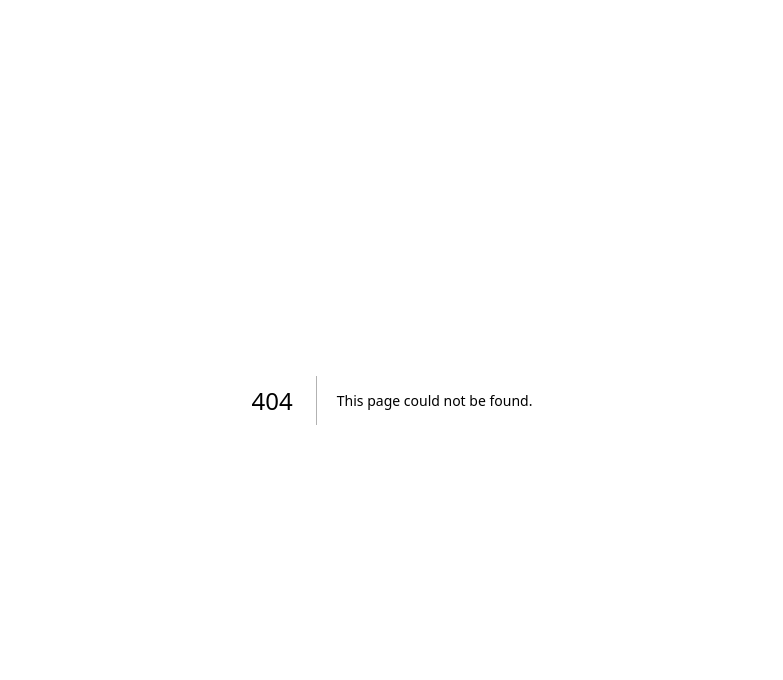
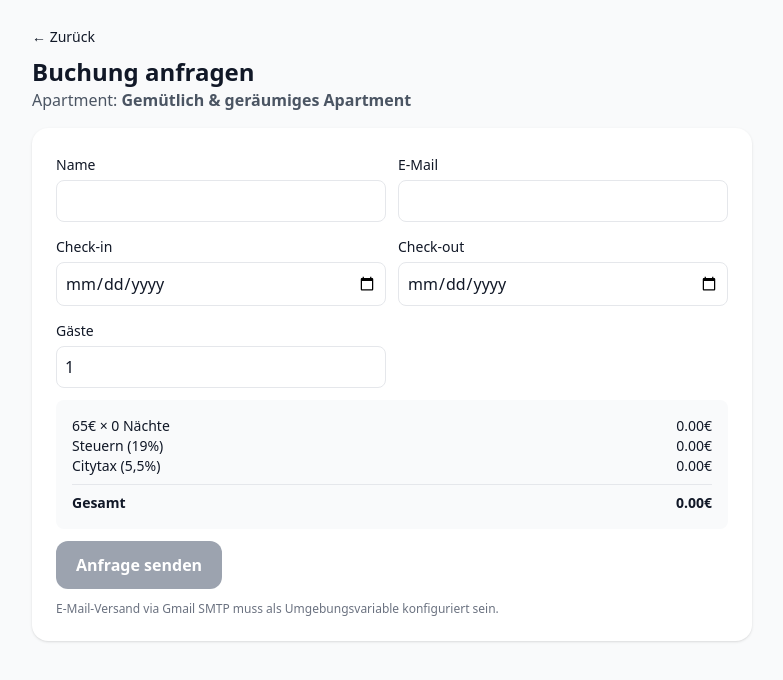
Before and after one commit to Merthan5446/Ugurlu-Living, a Next.js app: page /booking in a window 1280 px wide. Before the commit this address had no page. Shown: the top 680 px of the page, without its empty margins (248-1031 px from the left). Built offline with nearby package versions, Linux system fonts and the light colour scheme.

Commit message:
Create booking.js

```diff
--- /dev/null
+++ b/pages/booking.js
@@ -0,0 +1,112 @@
+import { useRouter } from "next/router";
+import { useMemo, useState } from "react";
+import { APARTMENTS, FEES } from "@/lib/apartments";
+
+function nightsBetween(start, end) {
+  if (!start || !end) return 0;
+  const s = new Date(start);
+  const e = new Date(end);
+  const ms = e - s;
+  if (ms <= 0) return 0;
+  return Math.ceil(ms / 86400000);
+}
+
+export default function Booking() {
+  const router = useRouter();
+  const [form, setForm] = useState({
+    name: "",
+    email: "",
+    guests: 1,
+    checkin: "",
+    checkout: "",
+  });
+
+  const apt = useMemo(
+    () => APARTMENTS.find((a) => a.id === router.query.id) || APARTMENTS[0],
+    [router.query.id]
+  );
+
+  const nights = nightsBetween(form.checkin, form.checkout);
+  const subtotal = nights * apt.price + (nights > 0 ? FEES.cleaning : 0);
+  const tax = subtotal * FEES.tax;
+  const citytax = subtotal * FEES.cityTax;
+  const total = subtotal + tax + citytax;
+
+  const canSubmit = form.name && form.email && nights > 0;
+
+  async function submit(e) {
+    e.preventDefault();
+    if (!canSubmit) return;
+
+    const res = await fetch("/api/book", {
+      method: "POST",
+      headers: { "Content-Type": "application/json" },
+      body: JSON.stringify({
+        apartmentId: apt.id,
+        apartmentTitle: apt.title,
+        pricePerNight: apt.price,
+        ...form,
+        nights,
+        subtotal,
+        tax,
+        citytax,
+        total,
+      }),
+    });
+
+    if (res.ok) {
+      alert("Anfrage gesendet! Du erhältst eine Bestätigung per E-Mail (SMTP konfigurieren).");
+      window.location.href = "/";
+    } else {
+      const t = await res.text();
+      alert("Fehler beim Senden: " + t);
+    }
+  }
+
+  return (
+    <div className="max-w-3xl mx-auto p-6">
+      <a href="/" className="text-sm">&larr; Zurück</a>
+      <h1 className="text-2xl font-bold mt-2">Buchung anfragen</h1>
+      <p className="text-gray-600">Apartment: <b>{apt.title}</b></p>
+
+      <form onSubmit={submit} className="mt-4 space-y-3 bg-white p-6 rounded-2xl shadow">
+        <div className="grid sm:grid-cols-2 gap-3">
+          <label className="block">
+            <span className="text-sm font-medium">Name</span>
+            <input className="mt-1 w-full rounded-lg border p-2" value={form.name} onChange={(e) => setForm((f) => ({ ...f, name: e.target.value }))} />
+          </label>
+          <label className="block">
+            <span className="text-sm font-medium">E-Mail</span>
+            <input type="email" className="mt-1 w-full rounded-lg border p-2" value={form.email} onChange={(e) => setForm((f) => ({ ...f, email: e.target.value }))} />
+          </label>
+          <label className="block">
+            <span className="text-sm font-medium">Check-in</span>
+            <input type="date" className="mt-1 w-full rounded-lg border p-2" value={form.checkin} onChange={(e) => setForm((f) => ({ ...f, checkin: e.target.value }))} />
+          </label>
+          <label className="block">
+            <span className="text-sm font-medium">Check-out</span>
+            <input type="date" className="mt-1 w-full rounded-lg border p-2" value={form.checkout} onChange={(e) => setForm((f) => ({ ...f, checkout: e.target.value }))} />
+          </label>
+          <label className="block">
+            <span className="text-sm font-medium">Gäste</span>
+            <input type="number" min="1" max={apt.maxGuests} className="mt-1 w-full rounded-lg border p-2" value={form.guests} onChange={(e) => setForm((f) => ({ ...f, guests: Number(e.target.value) || 1 }))} />
+          </label>
+        </div>
+
+        <div className="p-4 bg-gray-50 rounded-lg text-sm">
+          <div className="flex justify-between"><span>{apt.price}€ × {nights} Nächte</span><span>{(apt.price * nights).toFixed(2)}€</span></div>
+          {nights > 0 && <div className="flex justify-between"><span>Reinigung</span><span>{FEES.cleaning.toFixed(2)}€</span></div>}
+          <div className="flex justify-between"><span>Steuern (19%)</span><span>{tax.toFixed(2)}€</span></div>
+          <div className="flex justify-between"><span>Citytax (5,5%)</span><span>{citytax.toFixed(2)}€</span></div>
+          <hr className="my-2" />
+          <div className="flex justify-between font-semibold"><span>Gesamt</span><span>{total.toFixed(2)}€</span></div>
+        </div>
+
+        <button disabled={!canSubmit} className={"px-5 py-3 rounded-xl font-semibold text-white " + (canSubmit ? "bg-black" : "bg-gray-400 cursor-not-allowed")}>
+          Anfrage senden
+        </button>
+        <p className="text-xs text-gray-500">E-Mail-Versand via Gmail SMTP muss als Umgebungsvariable konfiguriert sein.</p>
+      </form>
+    </div>
+  );
+}
```
